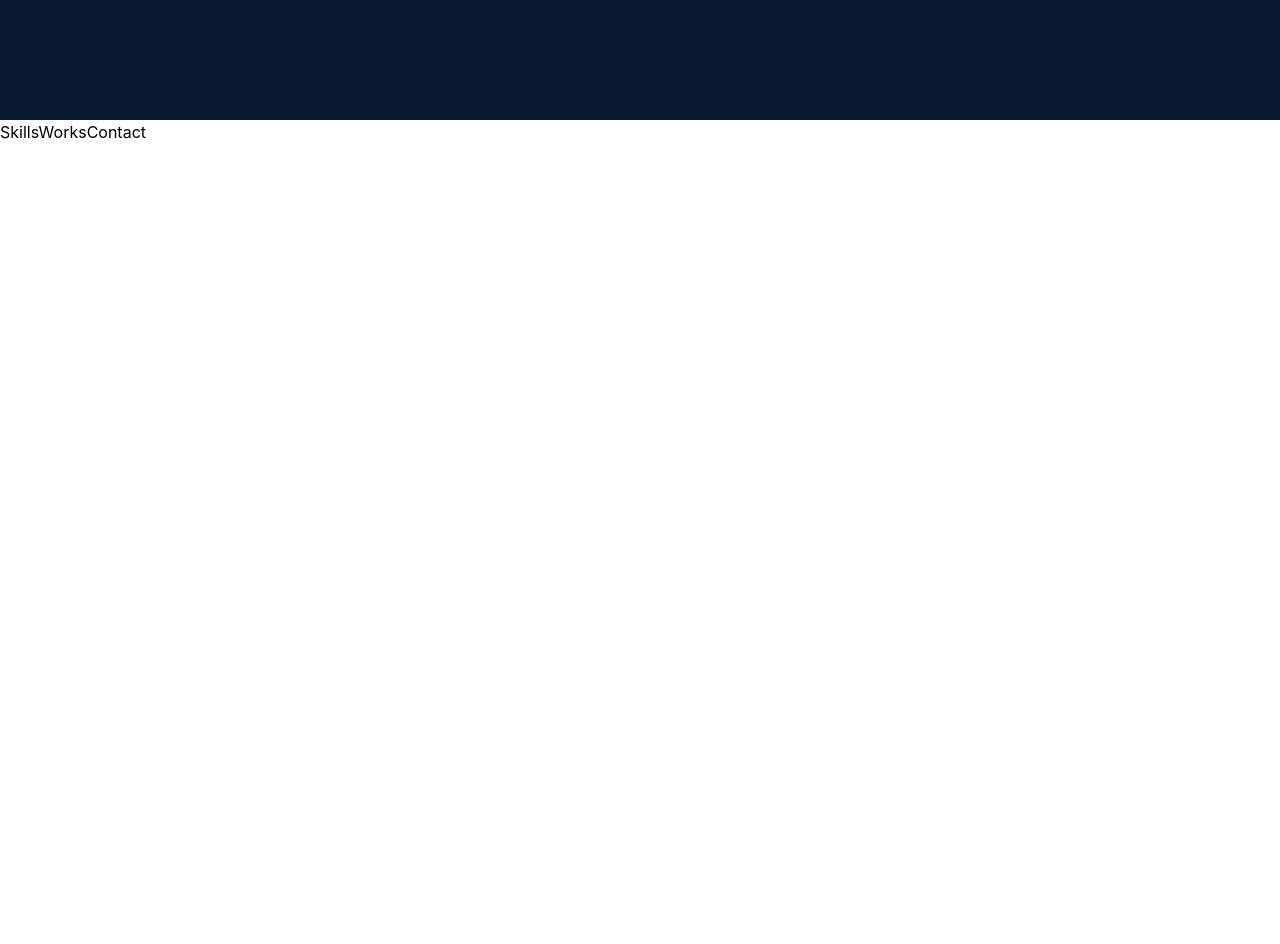
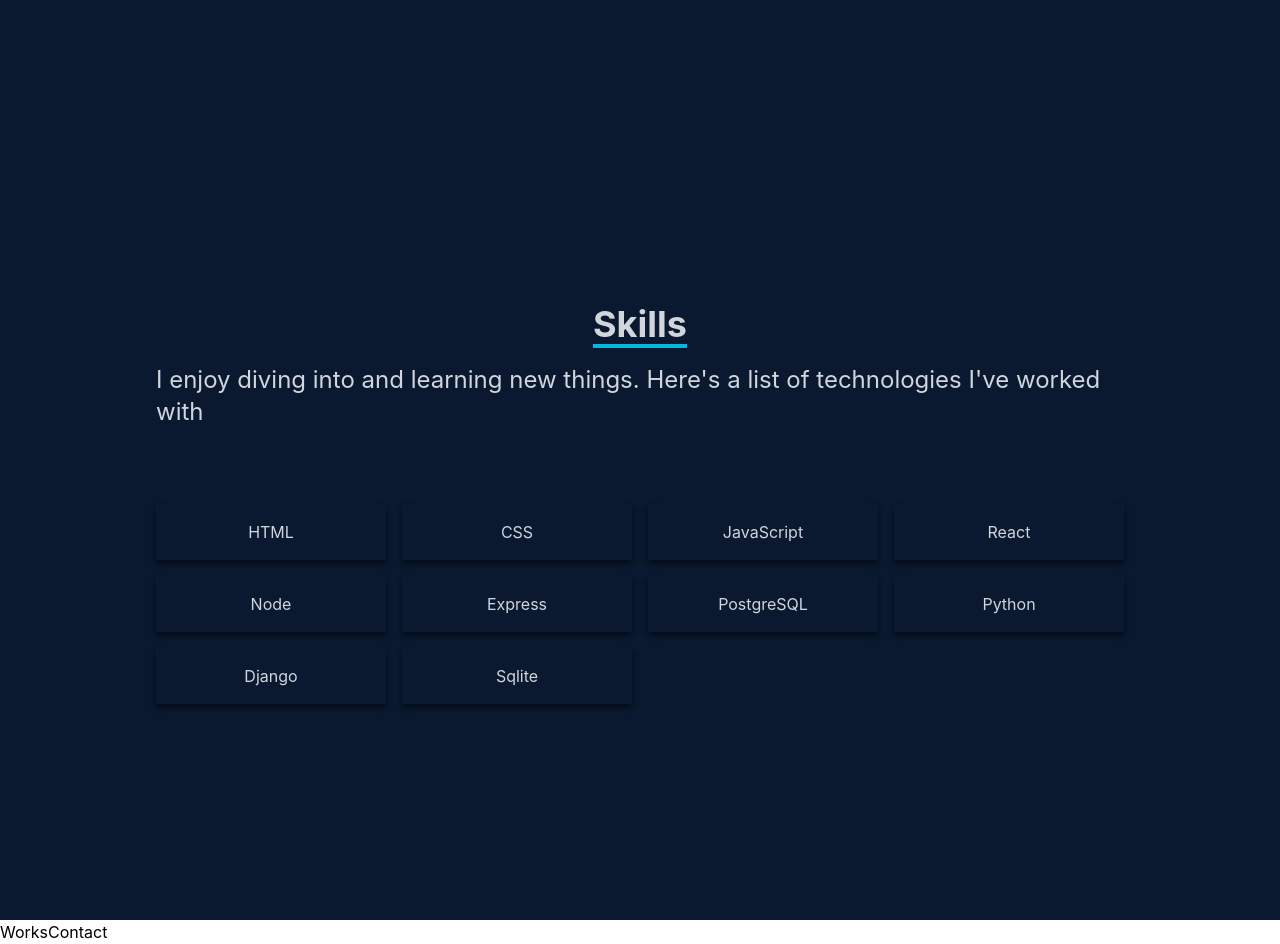
Before and after one commit to Nahjuu/portfolio, a React (Vite) app: page / in a window 1280 px wide. Shown: the part 1480-2424 px from the top of the page. Before the commit the page ends 1624 px from the top, so only its background shows below. Built offline with nearby package versions, Linux system fonts and the light colour scheme.

Commit message:
Added Skills.jsx component

```diff
--- a/src/components/Skills.jsx
+++ b/src/components/Skills.jsx
@@ -1,11 +1,51 @@
 import React from 'react';
 
-function Skills(){
-    return(
-        <>
-        Skills
-        </>
-    )
-}
+const Skills = () => {
+  return (
+
+    <div name='skills' className='w-full h-screen bg-[#0a192f] text-gray-300'>
+
+      <div className='max-w-[1000px] mx-auto p-4 flex flex-col justify-center w-full h-full'>
+
+          <div className='w-full flex justify-center items-center flex-col mb-7'>
+              <p className='text-4xl font-bold inline border-b-4 border-cyan-500 text-center'>Skills</p>
+              <p className='py-4 text-2xl'>I enjoy diving into and learning new things. Here's a list of technologies I've worked with</p>
+          </div>
+          <div className='w-full grid grid-cols-2 sm:grid-cols-4 gap-4 text-center py-8'>
+              <div className='shadow-md shadow-[#040c16] hover:scale-110 duration-500'>
+                  <p className='my-4'>HTML</p>
+              </div>
+              <div className='shadow-md shadow-[#040c16] hover:scale-110 duration-500'>
+                  <p className='my-4'>CSS</p>
+              </div>
+              <div className='shadow-md shadow-[#040c16] hover:scale-110 duration-500'>
+                  <p className='my-4'>JavaScript</p>
+              </div>
+              <div className='shadow-md shadow-[#040c16] hover:scale-110 duration-500'>
+                  <p className='my-4'>React</p>
+              </div>
+              <div className='shadow-md shadow-[#040c16] hover:scale-110 duration-500'>
+                  <p className='my-4'>Node</p>
+              </div>
+              <div className='shadow-md shadow-[#040c16] hover:scale-110 duration-500'>
+                  <p className='my-4'>Express</p>
+              </div>
+                <div className='shadow-md shadow-[#040c16] hover:scale-110 duration-500'>
+                  <p className='my-4'>PostgreSQL</p>
+              </div>
+              <div className='shadow-md shadow-[#040c16] hover:scale-110 duration-500'>
+                  <p className='my-4'>Python</p>
+              </div>
+              <div className='shadow-md shadow-[#040c16] hover:scale-110 duration-500'>
+                  <p className='my-4'>Django</p>
+              </div>
+              <div className='shadow-md shadow-[#040c16] hover:scale-110 duration-500'>
+                  <p className='my-4'>Sqlite</p>
+              </div>
+          </div>
+      </div>
+    </div>
+  );
+};
 
 export default Skills;
```
